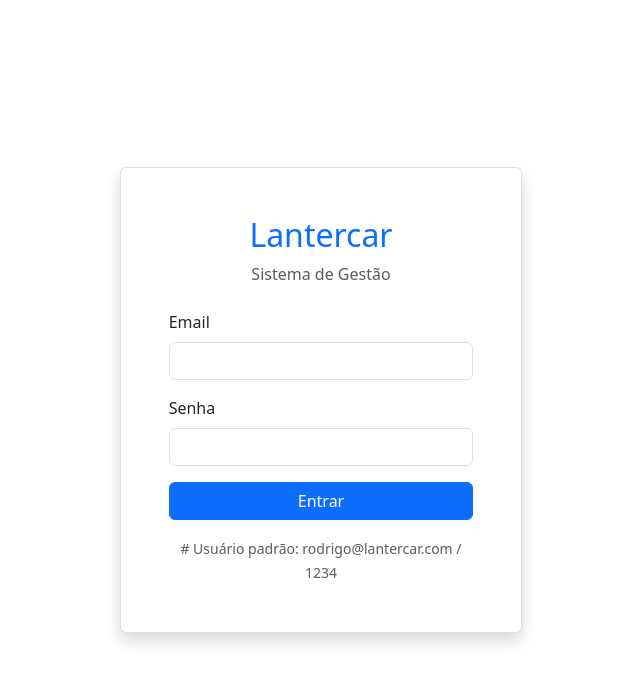
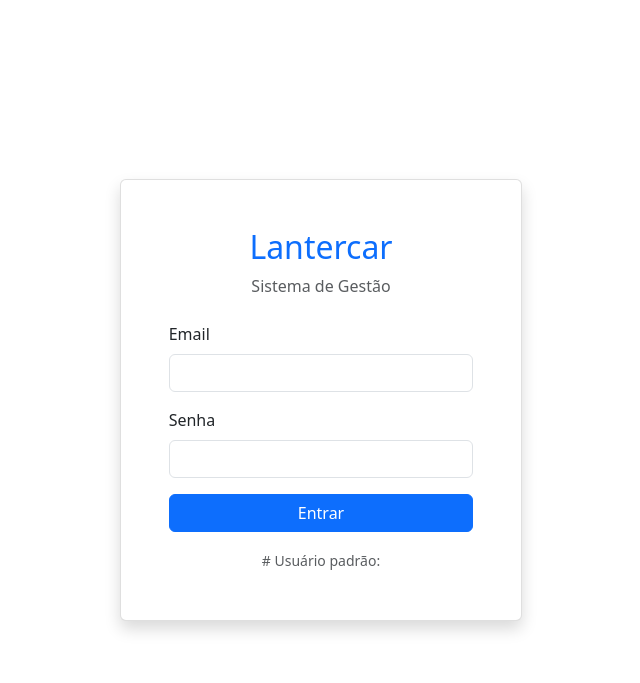
Before and after one commit to rhnreis/sistema_oficina, a Flask app: page /login in a window 1280 px wide. Shown: the top 683 px of the page, without its empty margins (319-959 px from the left). Run offline with Flask 3, Linux system fonts and the light colour scheme.

Commit message:
Update login.html

```diff
--- a/templates/auth/login.html
+++ b/templates/auth/login.html
@@ -30,7 +30,7 @@
 
                 <div class="text-center mt-3">
                     <small class="text-muted">
-                       # Usuário padrão: rodrigo@lantercar.com / 1234
+                       # Usuário padrão:
                     </small>
                 </div>
             </div>
```
